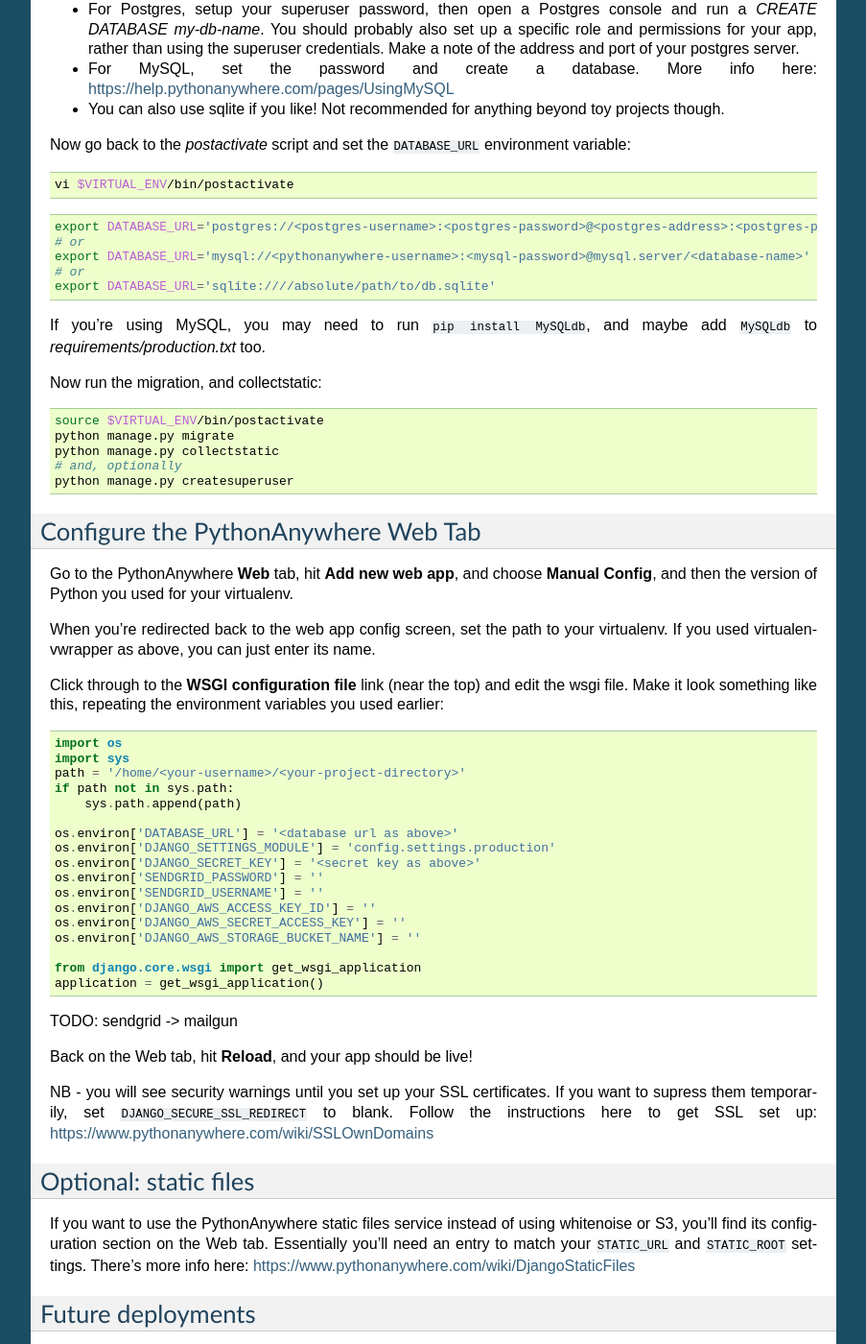
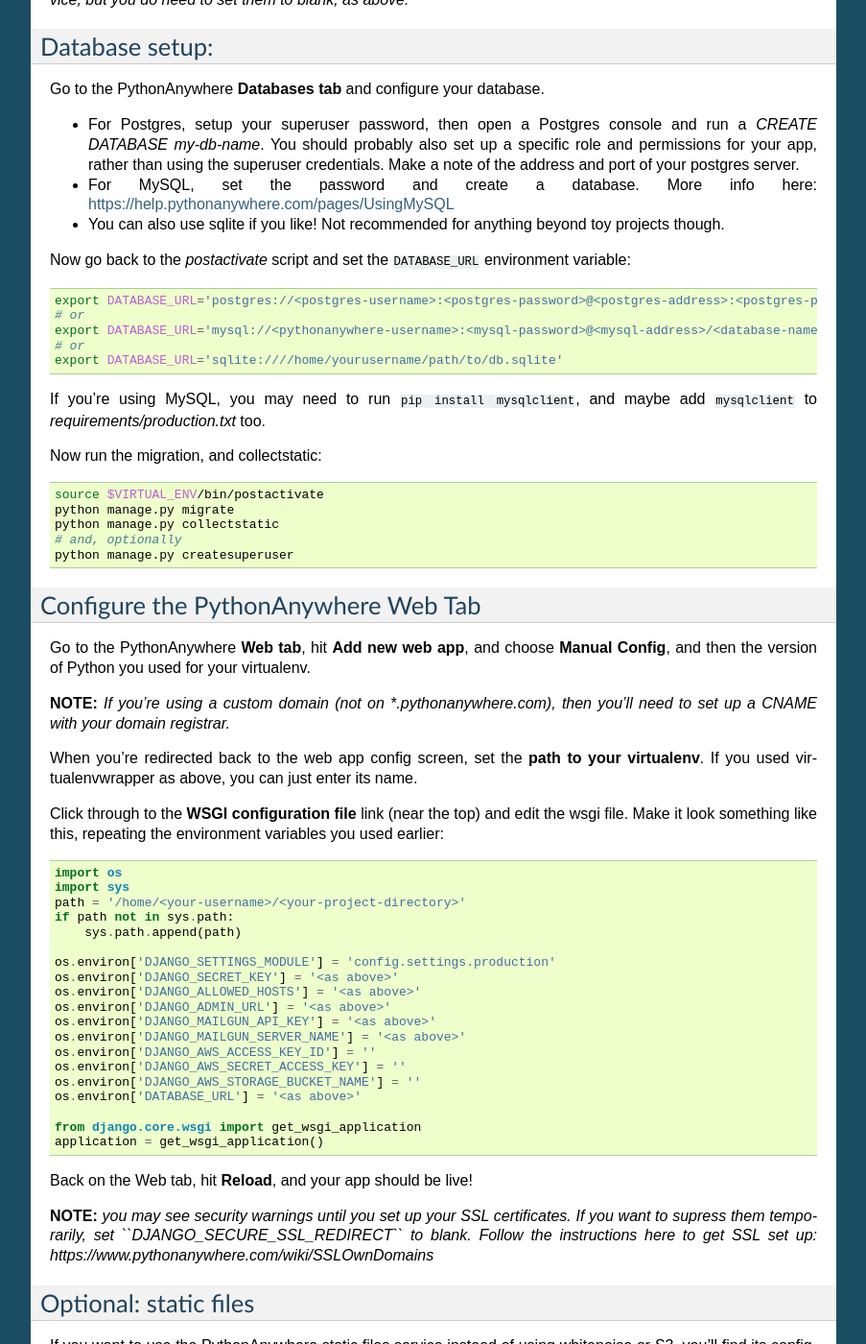
Before and after one commit to cookiecutter/cookiecutter-django, a Sphinx documentation site: the page built from docs/deployment-on-pythonanywhere.rst, in a window 1280 px wide and 1400 px high, scrolled down 1192 px. Shown: the whole window at 96% size, without its empty margins (198-1101 px from the left). Built offline with Sphinx 7.4.7, drawn with Linux system fonts in a browser that asks for light colours; pages that are not in the unit, such as notebooks, are missing from menus; some of the changed text lies outside the part shown.

Commit message:
Update instructions for latest version of cookiecutter

```diff
--- a/docs/deployment-on-pythonanywhere.rst
+++ b/docs/deployment-on-pythonanywhere.rst
@@ -1,5 +1,5 @@
-Deployment on Heroku
-====================
+Deployment on PythonAnywhere
+============================
 
 .. index:: PythonAnywhere
 
@@ -7,17 +7,23 @@
 Overview
 --------
 
-* Push your code up to a code-sharing site like Bitbucket or Github
+Full instructions follow, but here's a high-level view.
 
-* Pull your code down to PythonAnywhere using a *Bash console* and create a virtualenv
+**First time config**:
 
-* Set your config environment variables in the *postactivate* script
+1. Pull your code down to PythonAnywhere using a *Bash console* and setup a virtualenv
 
-* Run the *manage.py* ``migrate`` and ``collectstatic`` commands
+2. Set your config variables in the *postactivate* script
 
-* Add an entry to the PythonAnywhere *Web tab*
+3. Run the *manage.py* ``migrate`` and ``collectstatic`` commands
 
-* Future deployments are just `git pull` and then hit the "Reload" button
+4. Add an entry to the PythonAnywhere *Web tab*
+
+5. Set your config variables in the PythonAnywhere *WSGI config file*
+
+
+Once you've been through this one-off config, future deployments are just `git pull` and then hit the "Reload" button :)
+
 
 
 Getting your code and dependencies installed on PythonAnywhere
@@ -51,7 +57,7 @@
 
     vi $VIRTUAL_ENV/bin/postactivate
 
-**TIP:** If you don't like vi, you can also edit this file via the PythonAnywhere "Files" menu; look in the *.virtualenvs* folder.
+**TIP:** *If you don't like vi, you can also edit this file via the PythonAnywhere **Files** menu; look in the ".virtualenvs" folder.*
 
 Add these exports
 
@@ -59,21 +65,22 @@
 
     export DJANGO_SETTINGS_MODULE='config.settings.production'
     export DJANGO_SECRET_KEY='<secret key goes here>'
-    export SENDGRID_USERNAME='<sendgrid username>'
-    export SENDGRID_PASSWORD='<sendgrid password>'
+    export DJANGO_ALLOWED_HOSTS='<www.your-domain.com>'
+    export DJANGO_ADMIN_URL='<not admin/>'
+    export DJANGO_MAILGUN_API_KEY='<mailgun key>'
+    export DJANGO_MAILGUN_SERVER_NAME='<mailgun server name>'
     export DJANGO_AWS_ACCESS_KEY_ID=
     export DJANGO_AWS_SECRET_ACCESS_KEY=
     export DJANGO_AWS_STORAGE_BUCKET_NAME=
+    export DATABASE_URL='<see below>'
 
-TODO: replace sendgrid with mailgun
-
-**NOTE:** The AWS details are not required if you're using whitenoise or the built-in pythonanywhere static files service, but you do need to set them to blank, as above
+**NOTE:** *The AWS details are not required if you're using whitenoise or the built-in pythonanywhere static files service, but you do need to set them to blank, as above.*
 
 
 Database setup:
 ---------------
 
-Go to the PythonAnywhere databases tab and configure your database.
+Go to the PythonAnywhere **Databases tab** and configure your database.
 
 * For Postgres, setup your superuser password, then open a Postgres console and run a `CREATE DATABASE my-db-name`.  You should probably also set up a specific role and permissions for your app, rather than using the superuser credentials.  Make a note of the address and port of your postgres server.
 
@@ -86,18 +93,13 @@
 
 .. code-block:: bash
 
-    vi $VIRTUAL_ENV/bin/postactivate
-
-
-.. code-block:: bash
-
     export DATABASE_URL='postgres://<postgres-username>:<postgres-password>@<postgres-address>:<postgres-port>/<database-name>'
     # or
-    export DATABASE_URL='mysql://<pythonanywhere-username>:<mysql-password>@mysql.server/<database-name>'
+    export DATABASE_URL='mysql://<pythonanywhere-username>:<mysql-password>@<mysql-address>/<database-name>'
     # or
-    export DATABASE_URL='sqlite:////absolute/path/to/db.sqlite'
+    export DATABASE_URL='sqlite:////home/yourusername/path/to/db.sqlite'
 
-If you're using MySQL, you may need to run ``pip install MySQLdb``, and maybe add ``MySQLdb`` to *requirements/production.txt* too.
+If you're using MySQL, you may need to run ``pip install mysqlclient``, and maybe add ``mysqlclient`` to *requirements/production.txt* too.
 
 Now run the migration, and collectstatic:
 
@@ -114,9 +116,11 @@
 Configure the PythonAnywhere Web Tab
 ------------------------------------
 
-Go to the PythonAnywhere **Web** tab, hit **Add new web app**, and choose **Manual Config**, and then the version of Python you used for your virtualenv.
+Go to the PythonAnywhere **Web tab**, hit **Add new web app**, and choose **Manual Config**, and then the version of Python you used for your virtualenv.
 
-When you're redirected back to the web app config screen, set the path to your virtualenv.  If you used virtualenvwrapper as above, you can just enter its name.
+**NOTE:** *If you're using a custom domain (not on \*.pythonanywhere.com), then you'll need to set up a CNAME with your domain registrar.*
+
+When you're redirected back to the web app config screen, set the **path to your virtualenv**.  If you used virtualenvwrapper as above, you can just enter its name.
 
 Click through to the **WSGI configuration file** link (near the top) and edit the wsgi file. Make it look something like this, repeating the environment variables you used earlier:
 
@@ -129,25 +133,27 @@
     if path not in sys.path:
         sys.path.append(path)
 
-    os.environ['DATABASE_URL'] = '<database url as above>'
     os.environ['DJANGO_SETTINGS_MODULE'] = 'config.settings.production'
-    os.environ['DJANGO_SECRET_KEY'] = '<secret key as above>'
-    os.environ['SENDGRID_PASSWORD'] = ''
-    os.environ['SENDGRID_USERNAME'] = ''
+    os.environ['DJANGO_SECRET_KEY'] = '<as above>'
+    os.environ['DJANGO_ALLOWED_HOSTS'] = '<as above>'
+    os.environ['DJANGO_ADMIN_URL'] = '<as above>'
+    os.environ['DJANGO_MAILGUN_API_KEY'] = '<as above>'
+    os.environ['DJANGO_MAILGUN_SERVER_NAME'] = '<as above>'
     os.environ['DJANGO_AWS_ACCESS_KEY_ID'] = ''
     os.environ['DJANGO_AWS_SECRET_ACCESS_KEY'] = ''
     os.environ['DJANGO_AWS_STORAGE_BUCKET_NAME'] = ''
+    os.environ['DATABASE_URL'] = '<as above>'
 
     from django.core.wsgi import get_wsgi_application
     application = get_wsgi_application()
 
-TODO: sendgrid -> mailgun
 
 Back on the Web tab, hit **Reload**, and your app should be live!
 
-NB - you will see security warnings until you set up your SSL certificates. If you
+
+**NOTE:** *you may see security warnings until you set up your SSL certificates. If you
 want to supress them temporarily, set ``DJANGO_SECURE_SSL_REDIRECT`` to blank.  Follow
-the instructions here to get SSL set up: https://www.pythonanywhere.com/wiki/SSLOwnDomains
+the instructions here to get SSL set up: https://www.pythonanywhere.com/wiki/SSLOwnDomains*
 
 
 Optional: static files
```
Also changed, not shown: other parts of docs/deployment-on-pythonanywhere.rst (+1 -1 lines).
